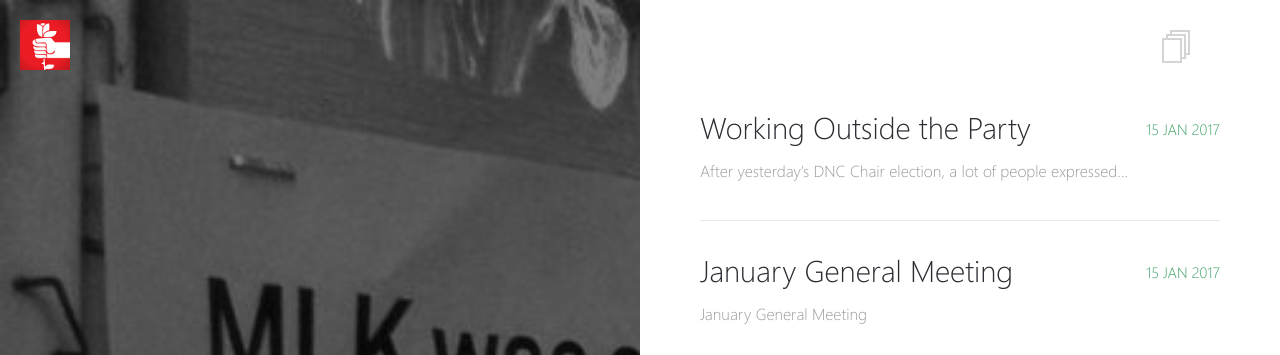
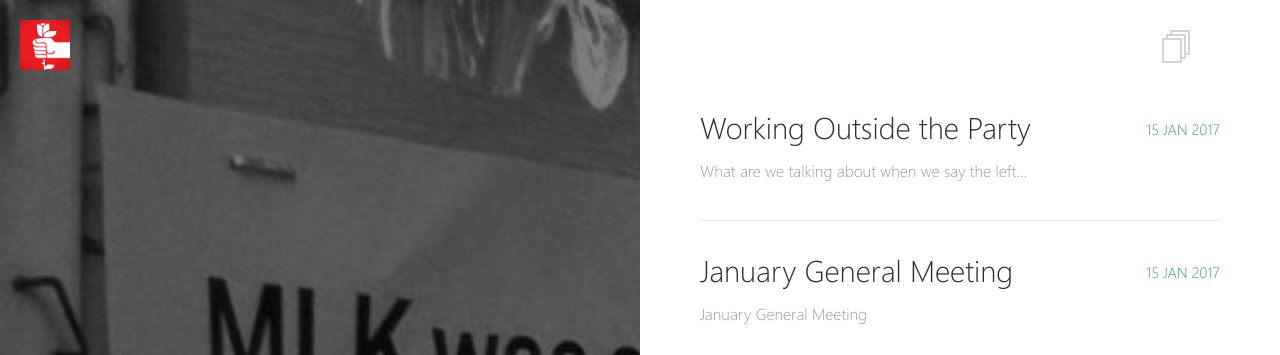
Before and after one commit to DSALouisville/dsablog, a Jekyll site: the page built from src/_pages/posts.md, in a window 1280 px wide. Shown: the top 355 px of the page. Built offline with Jekyll 4.4.1, drawn with Linux system fonts in a browser that asks for light colours.

Commit message:
add excerpt to post

```diff
--- a/src/_posts/2017-02-26-working-outside.md
+++ b/src/_posts/2017-02-26-working-outside.md
@@ -2,6 +2,7 @@
 layout: post
 title: Working Outside the Party
 author: Nick Conder
+excerpt: What are we talking about when we say the left has to work outside the Democratic Party? It's about building a movement not confined to a single political institution
 date: 2017-01-15 14:07:35
 tags:
 ---
```
